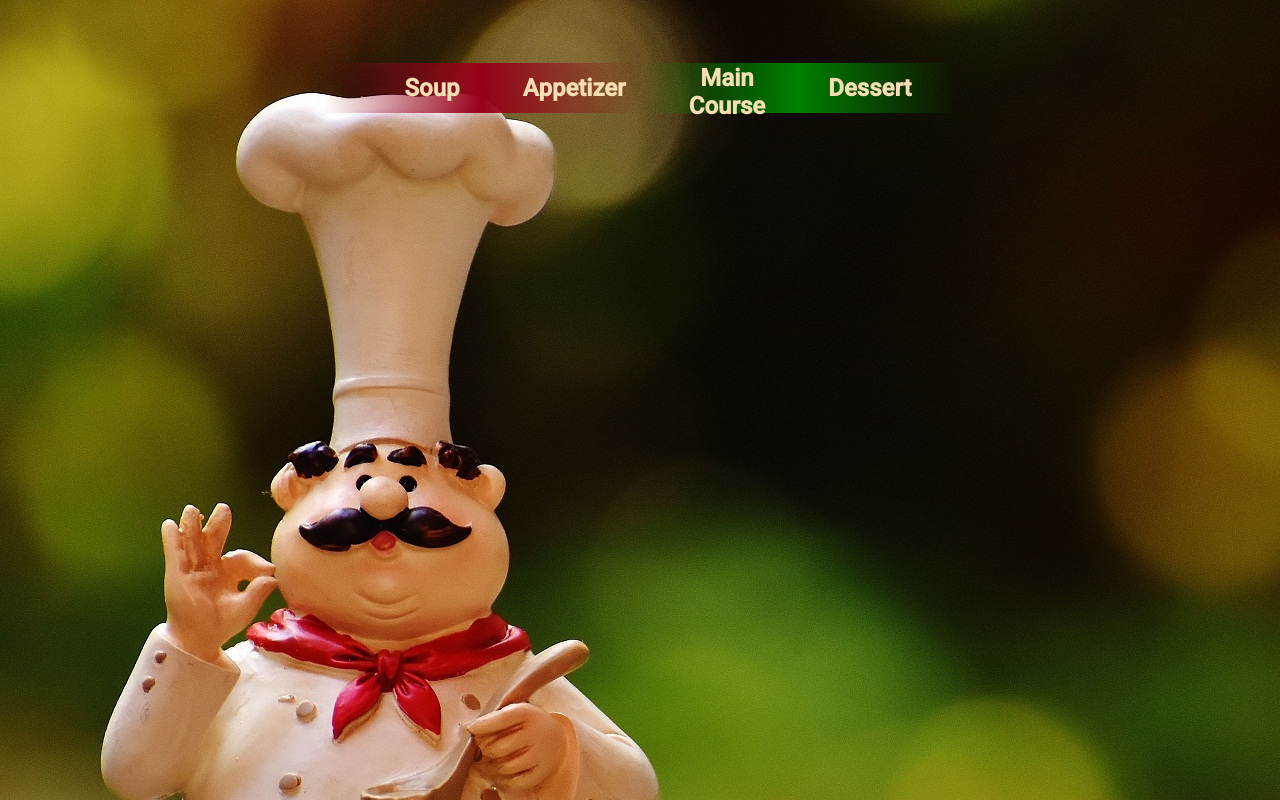
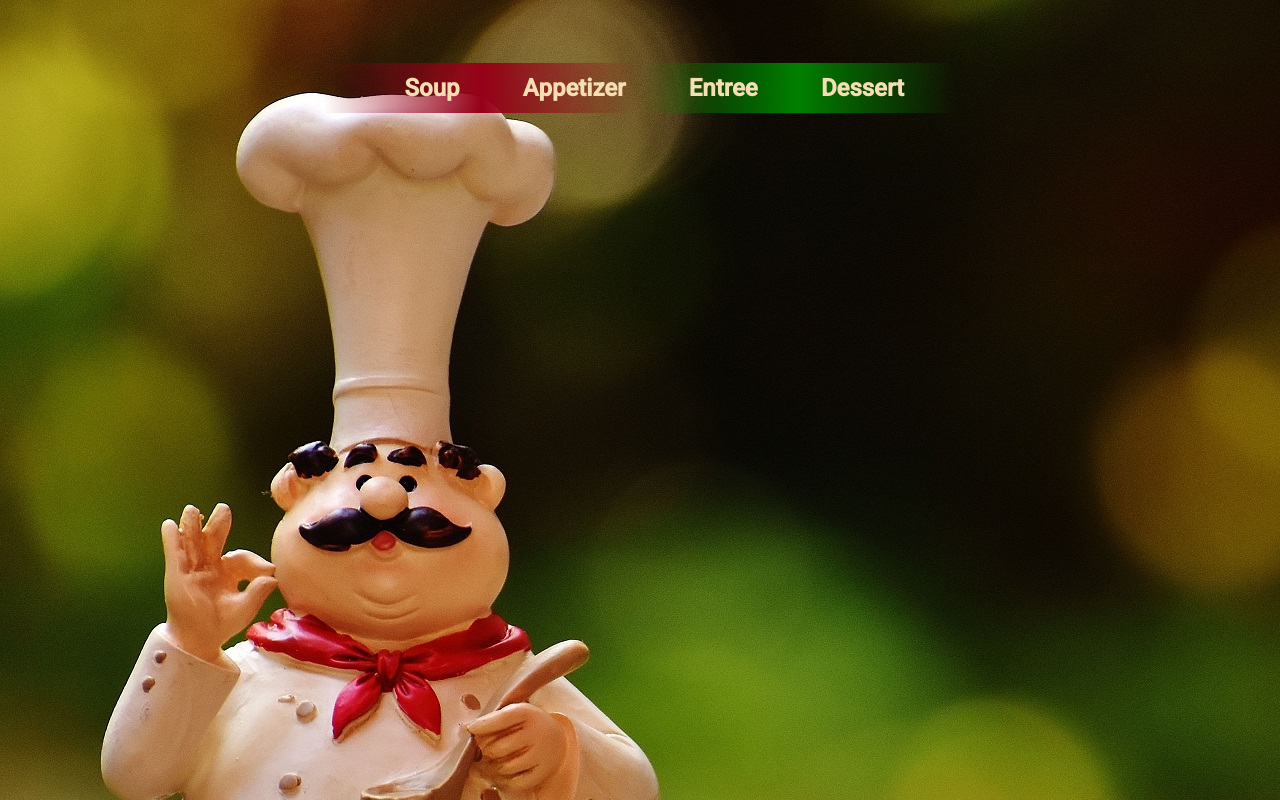
Before and after one commit to Shurdello/cookbook-api, a plain HTML site: page index.html in a window 1280 px wide. Drawn offline with Linux system fonts and the light colour scheme.

Commit message:
Update index.html

```diff
--- a/index.html
+++ b/index.html
@@ -14,7 +14,7 @@
     <nav class="navbar">
         <button class="navbut soup">Soup</button>
         <button class="navbut appetizer">Appetizer</button>
-        <button class="navbut main">Main Course</button>
+        <button class="navbut main">Entree</button>
         <button class="navbut dessert">Dessert</button>
     </nav>
     <main>
```
